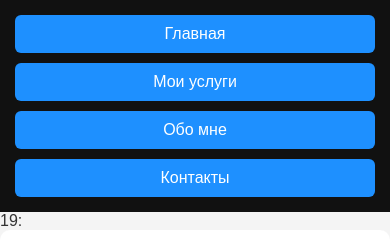
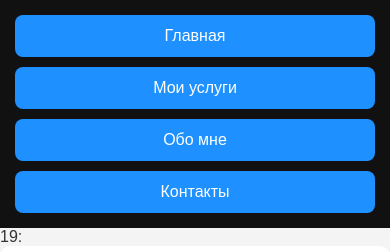
Before and after one commit to kazach147-ux/site, a plain HTML site: page about.html in a window 390 px wide. Shown: the top 252 px of the page. Drawn offline with Linux system fonts and the light colour scheme.

Commit message:
Update style.css

```diff
--- a/style.css
+++ b/style.css
@@ -72,8 +72,11 @@ footer {
   }
 
   nav a {
-    width: 100%;
-    text-align: center;
+  width: 100%;
+  padding: 12px 0;
+  text-align: center;
+  font-size: 16px;
+  border-radius: 8px;
   }
 
   main {
```
